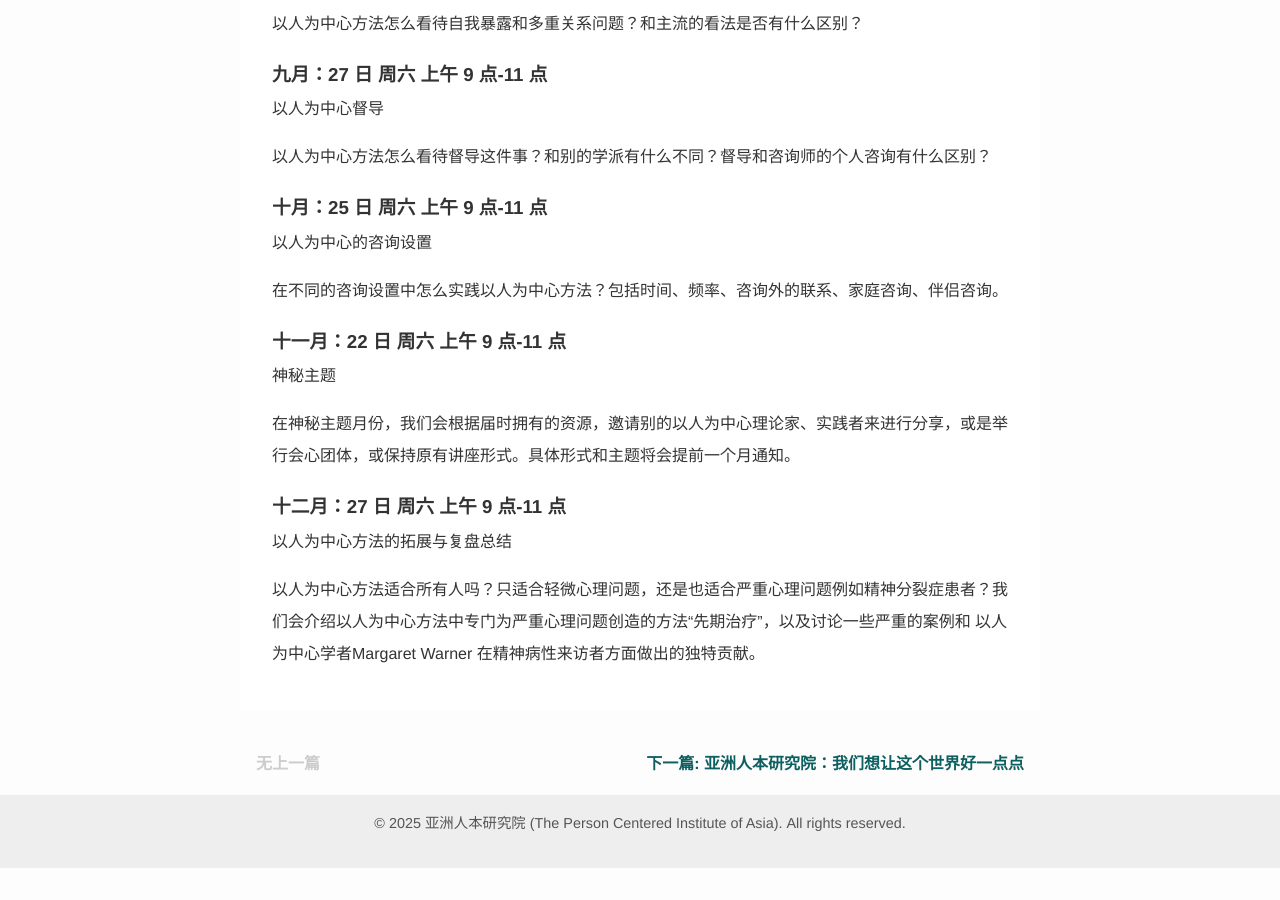
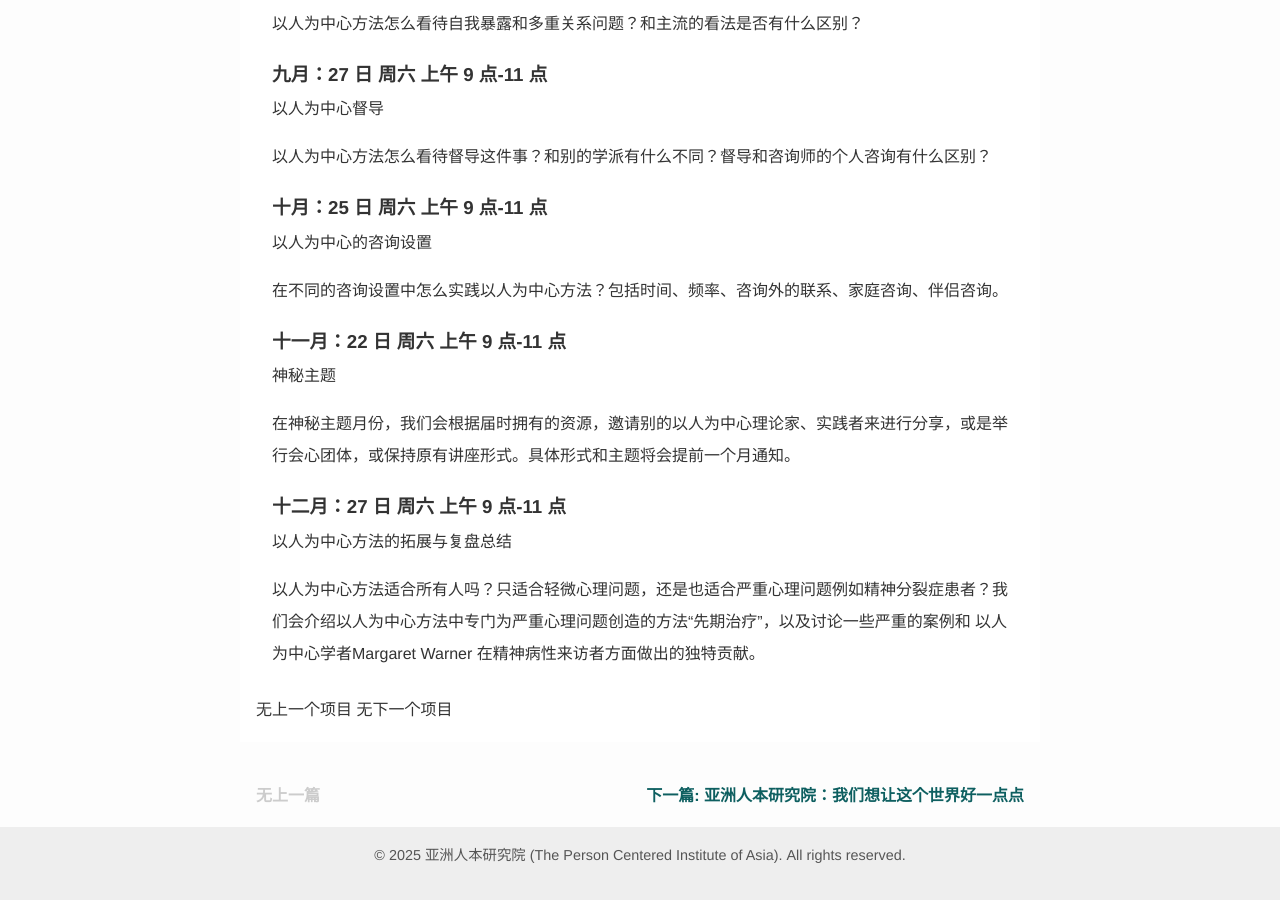
Before and after one commit to YeeLiu611/YeeLiu611, a Jekyll site: the page built from _programs_zh/2025-03-01-Year_presentations.md, in a window 1280 px wide and 900 px high, scrolled down 3499 px. Built offline with Jekyll 4.4.1, drawn with Linux system fonts in a browser that asks for light colours; a script that is not in the unit is left out; before the commit the page ends 4367 px from its top, so only the background shows below that.

Commit message:
Update project.html

```diff
--- a/_layouts/project.html
+++ b/_layouts/project.html
@@ -17,3 +17,69 @@
     </div>
   </div>
 </section>
+
+{% comment %}
+  根据当前页面语言，从对应项目集合中计算前后项目
+{% endcomment %}
+<nav class="project-nav">
+  {% if page.lang == "zh" %}
+    {% assign siblings = site.programs_zh | sort: "date" | reverse %}
+  {% else %}
+    {% assign siblings = site.programs_en | sort: "date" | reverse %}
+  {% endif %}
+
+  {% assign current_index = 0 %}
+  {% for proj in siblings %}
+    {% if proj.url == page.url %}
+      {% assign current_index = forloop.index0 %}
+      {% break %}
+    {% endif %}
+  {% endfor %}
+
+  {% assign prev_index = current_index | minus: 1 %}
+  {% assign next_index = current_index | plus: 1 %}
+  {% assign total_projects = siblings.size %}
+
+  {% if prev_index >= 0 %}
+    {% assign previous_project = siblings[prev_index] %}
+  {% endif %}
+  {% if next_index < total_projects %}
+    {% assign next_project = siblings[next_index] %}
+  {% endif %}
+
+  {% if previous_project %}
+    <a class="project-nav-link prev" href="{{ previous_project.url }}">
+      {% if page.lang == "zh" %}
+        上一个项目：{{ previous_project.title_zh }}
+      {% else %}
+        Previous Project: {{ previous_project.title_en }}
+      {% endif %}
+    </a>
+  {% else %}
+    <span class="project-nav-link prev disabled">
+      {% if page.lang == "zh" %}
+        无上一个项目
+      {% else %}
+        No Previous Project
+      {% endif %}
+    </span>
+  {% endif %}
+
+  {% if next_project %}
+    <a class="project-nav-link next" href="{{ next_project.url }}">
+      {% if page.lang == "zh" %}
+        下一个项目：{{ next_project.title_zh }}
+      {% else %}
+        Next Project: {{ next_project.title_en }}
+      {% endif %}
+    </a>
+  {% else %}
+    <span class="project-nav-link next disabled">
+      {% if page.lang == "zh" %}
+        无下一个项目
+      {% else %}
+        No Next Project
+      {% endif %}
+    </span>
+  {% endif %}
+</nav>
```
